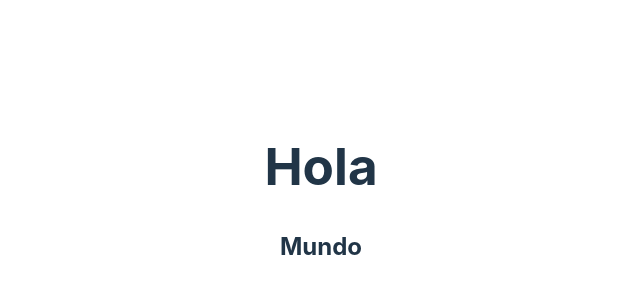
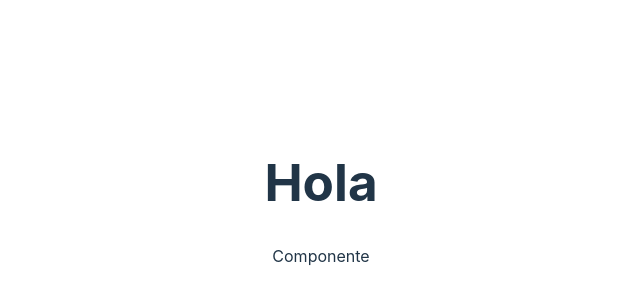
Before and after one commit to raultm/00-react, a React (Vite) app: page / in a window 1280 px wide. Shown: the part 206-506 px from the top of the page, without its empty margins (319-959 px from the left). Built offline with nearby package versions, Linux system fonts and the light colour scheme.

Commit message:
Componente - uso de exportacion/importacion

```diff
--- a/src/App.jsx
+++ b/src/App.jsx
@@ -1,5 +1,6 @@
 import { useState } from 'react'
 import './App.css'
+import Componente from './Componente'
 
 function App() {
   const [count, setCount] = useState(0)
@@ -7,7 +8,7 @@ function App() {
   return (
     <>
       <h1>Hola</h1>
-      <h2>Mundo</h2>
+      <Componente></Componente>
     </>
   )
 }
--- /dev/null
+++ b/src/Componente.jsx
@@ -0,0 +1,8 @@
+
+const Componente = () => {
+  return (
+    <div>Componente</div>
+  )
+}
+
+export default Componente
```
